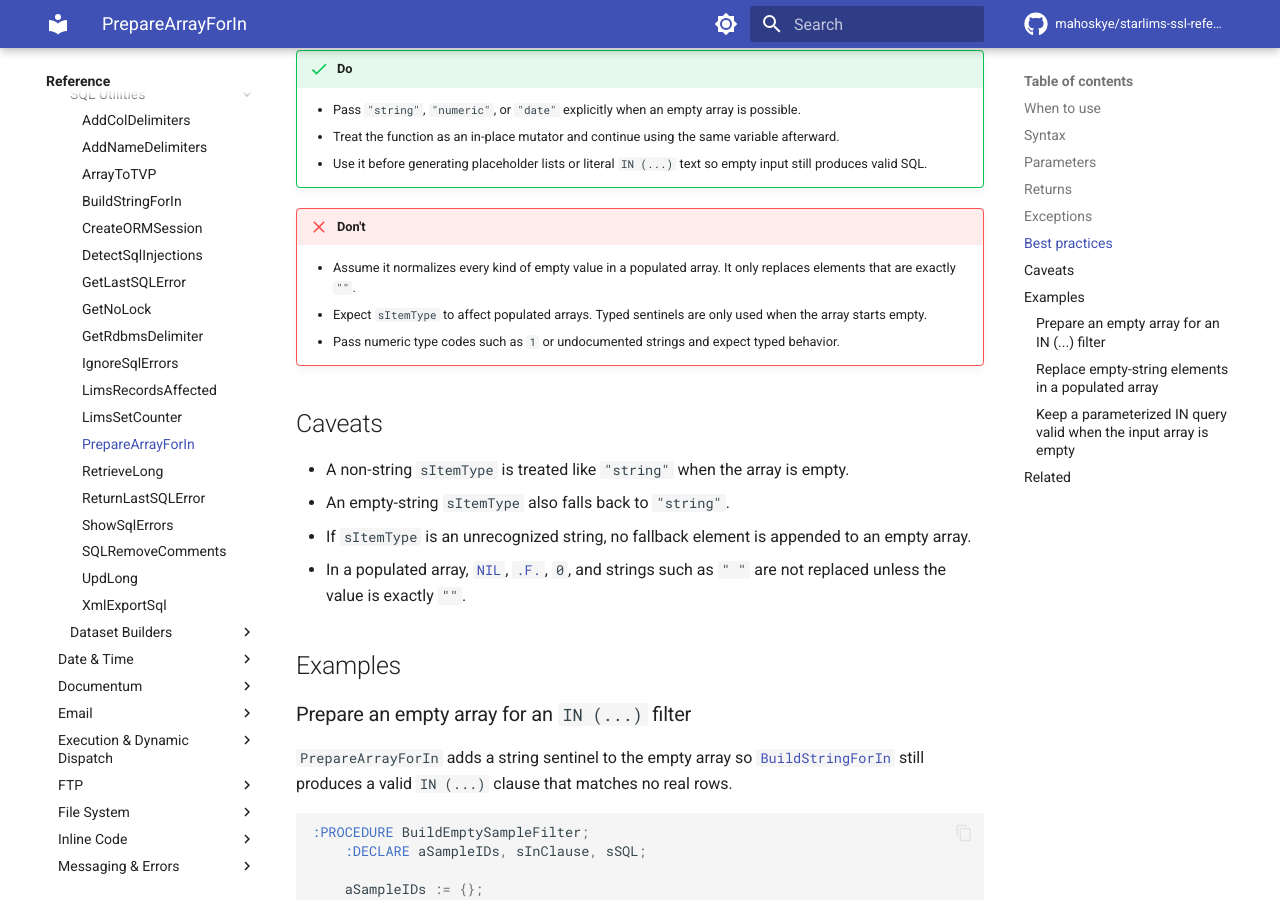
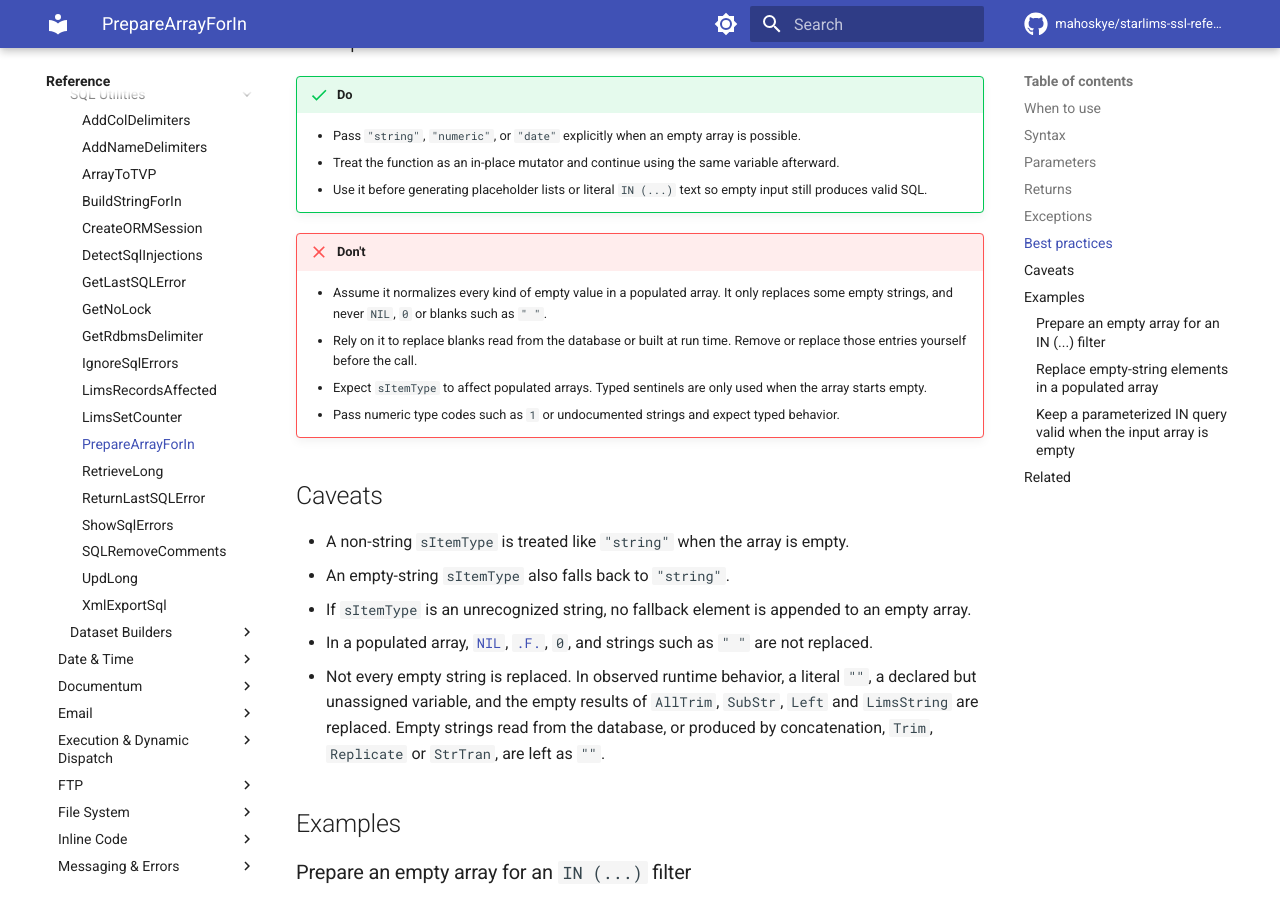
Before and after one commit to mahoskye/starlims-ssl-reference, an MkDocs documentation site: the page built from content/reference/functions/PrepareArrayForIn.md, in a window 1280 px wide and 900 px high, scrolled down 1708 px. Built offline with MkDocs 1.6.1 and Material for MkDocs 9.7.7, drawn with Linux system fonts in a browser that asks for light colours; plug-ins that fetch from the network failed and are left out; comment, search, counter and statistics services are not loaded; some of the changed text lies outside the part shown.

Commit message:
docs: PrepareArrayForIn does not replace every empty string
Co-Authored-By: Claude Opus 5.5 <noreply@anthropic.com>

```diff
--- a/content/reference/functions/PrepareArrayForIn.md
+++ b/content/reference/functions/PrepareArrayForIn.md
@@ -17,7 +17,7 @@ Prepares an array for SQL `IN` clause helpers by mutating it in place.
 
 If `aTarget` is empty, it appends one type-appropriate sentinel value so downstream SQL-building logic can still produce a valid `IN (...)` clause that matches no real rows. The sentinel type is chosen based on `sItemType`: `"string"`, `"numeric"`, or `"date"`.
 
-If `aTarget` already has elements, the function does not apply typed defaults. Instead, it only replaces elements that are exactly the empty string `""` with the string sentinel value.
+If `aTarget` already has elements, the function does not apply typed defaults. Instead, it replaces empty-string elements with the string sentinel value, but not every empty string qualifies (see [Caveats](#caveats)).
 
 The function returns the same array after mutation. Passing [`NIL`](../literals/nil.md) for `aTarget` raises an argument-null error, and passing a non-array value raises an argument error.
 
@@ -59,7 +59,8 @@ PrepareArrayForIn(aTarget, sItemType)
     - Use it before generating placeholder lists or literal `IN (...)` text so empty input still produces valid SQL.
 
 !!! failure "Don't"
-    - Assume it normalizes every kind of empty value in a populated array. It only replaces elements that are exactly `""`.
+    - Assume it normalizes every kind of empty value in a populated array. It only replaces some empty strings, and never `NIL`, `0` or blanks such as `"   "`.
+    - Rely on it to replace blanks read from the database or built at run time. Remove or replace those entries yourself before the call.
     - Expect `sItemType` to affect populated arrays. Typed sentinels are only
       used when the array starts empty.
     - Pass numeric type codes such as `1` or undocumented strings and expect typed behavior.
@@ -69,7 +70,8 @@ PrepareArrayForIn(aTarget, sItemType)
 - A non-string `sItemType` is treated like `"string"` when the array is empty.
 - An empty-string `sItemType` also falls back to `"string"`.
 - If `sItemType` is an unrecognized string, no fallback element is appended to an empty array.
-- In a populated array, [`NIL`](../literals/nil.md), [`.F.`](../literals/false.md), `0`, and strings such as `"   "` are not replaced unless the value is exactly `""`.
+- In a populated array, [`NIL`](../literals/nil.md), [`.F.`](../literals/false.md), `0`, and strings such as `"   "` are not replaced.
+- Not every empty string is replaced. In observed runtime behavior, a literal `""`, a declared but unassigned variable, and the empty results of `AllTrim`, `SubStr`, `Left` and `LimsString` are replaced. Empty strings read from the database, or produced by concatenation, `Trim`, `Replicate` or `StrTran`, are left as `""`.
 
 ## Examples
 
```
Also changed, not shown: content/guides/sql-queries.md (+3 -3 lines), 1 other file.
